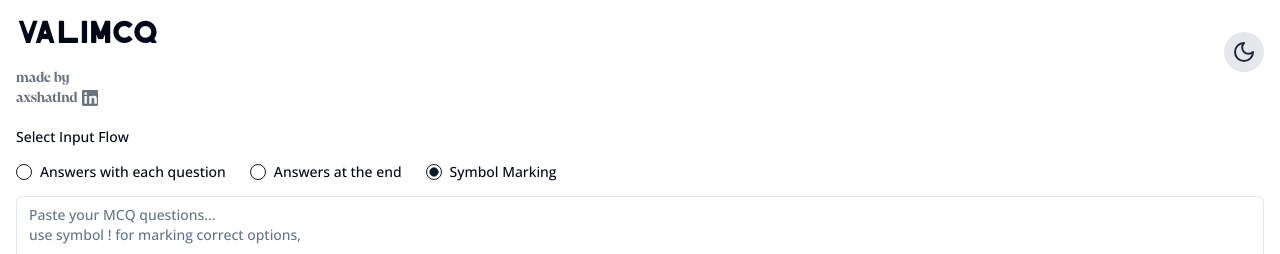
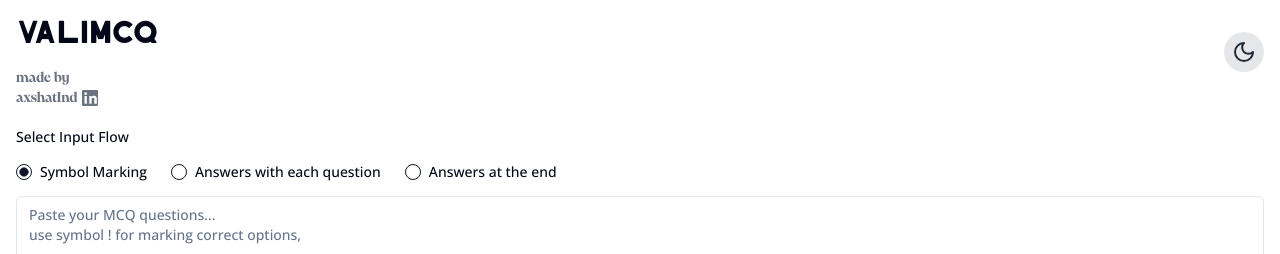
Before and after one commit to akshatsaini-dev/valimcq, a Next.js app: page / in a window 1280 px wide. Shown: the top 254 px of the page. Built offline with nearby package versions, Linux system fonts and the light colour scheme.

Commit message:
locations of flows

```diff
--- a/components/QuestionInput.tsx
+++ b/components/QuestionInput.tsx
@@ -101,16 +101,16 @@ export function QuestionInput({ onQuestionsSubmit }: QuestionInputProps) {
           className="flex flex-col space-y-2 sm:flex-row sm:space-x-4 sm:space-y-0 pt-4"
         >
           <div className="flex items-center space-x-2">
+            <RadioGroupItem value="markdown" id="markdown" />
+            <Label htmlFor="markdown">Symbol Marking</Label>
+          </div>
+          <div className="flex items-center space-x-2">
             <RadioGroupItem value="inline" id="inline" />
             <Label htmlFor="inline">Answers with each question</Label>
           </div>
           <div className="flex items-center space-x-2">
             <RadioGroupItem value="separate" id="separate" />
             <Label htmlFor="separate">Answers at the end</Label>
-          </div>
-          <div className="flex items-center space-x-2">
-            <RadioGroupItem value="markdown" id="markdown" />
-            <Label htmlFor="markdown">Symbol Marking</Label>
           </div>
         </RadioGroup>
       </div>
```
